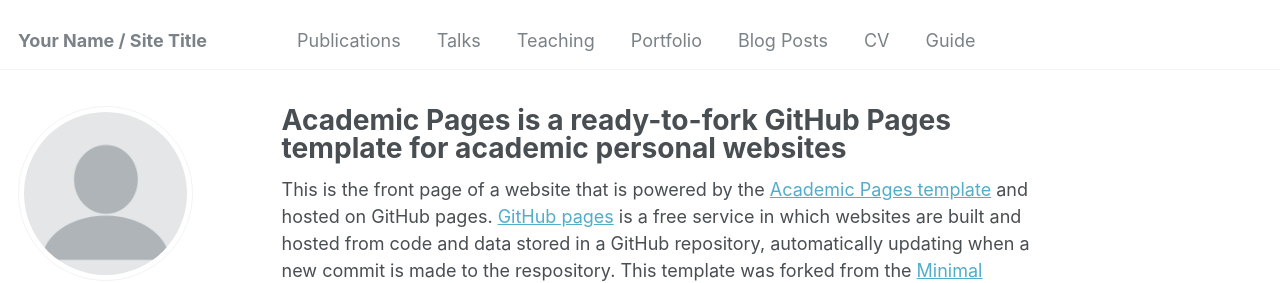
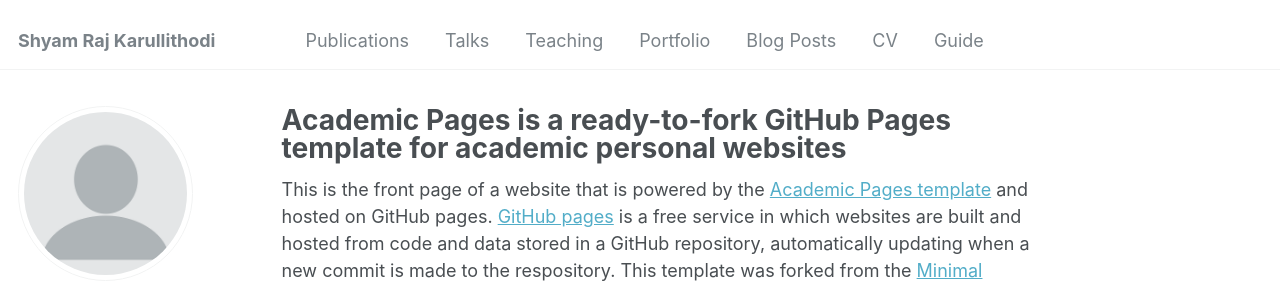
Before and after one commit to shyamrajk/shyamrajk.github.io, a Jekyll site: the page built from _pages/about.md, in a window 1280 px wide. Shown: the top 283 px of the page. Built offline with Jekyll 4.4.1, drawn with Linux system fonts in a browser that asks for light colours; some web fonts are replaced.

Commit message:
Update _config.yml

```diff
--- a/_config.yml
+++ b/_config.yml
@@ -8,7 +8,7 @@
 
 # Basic Site Settings
 locale                   : "en-US"
-title                    : "Your Name / Site Title"
+title                    : "Shyam Raj Karullithodi"
 title_separator          : "-"
 name                     : &name "Your Name"
 description              : &description "personal description"
```
